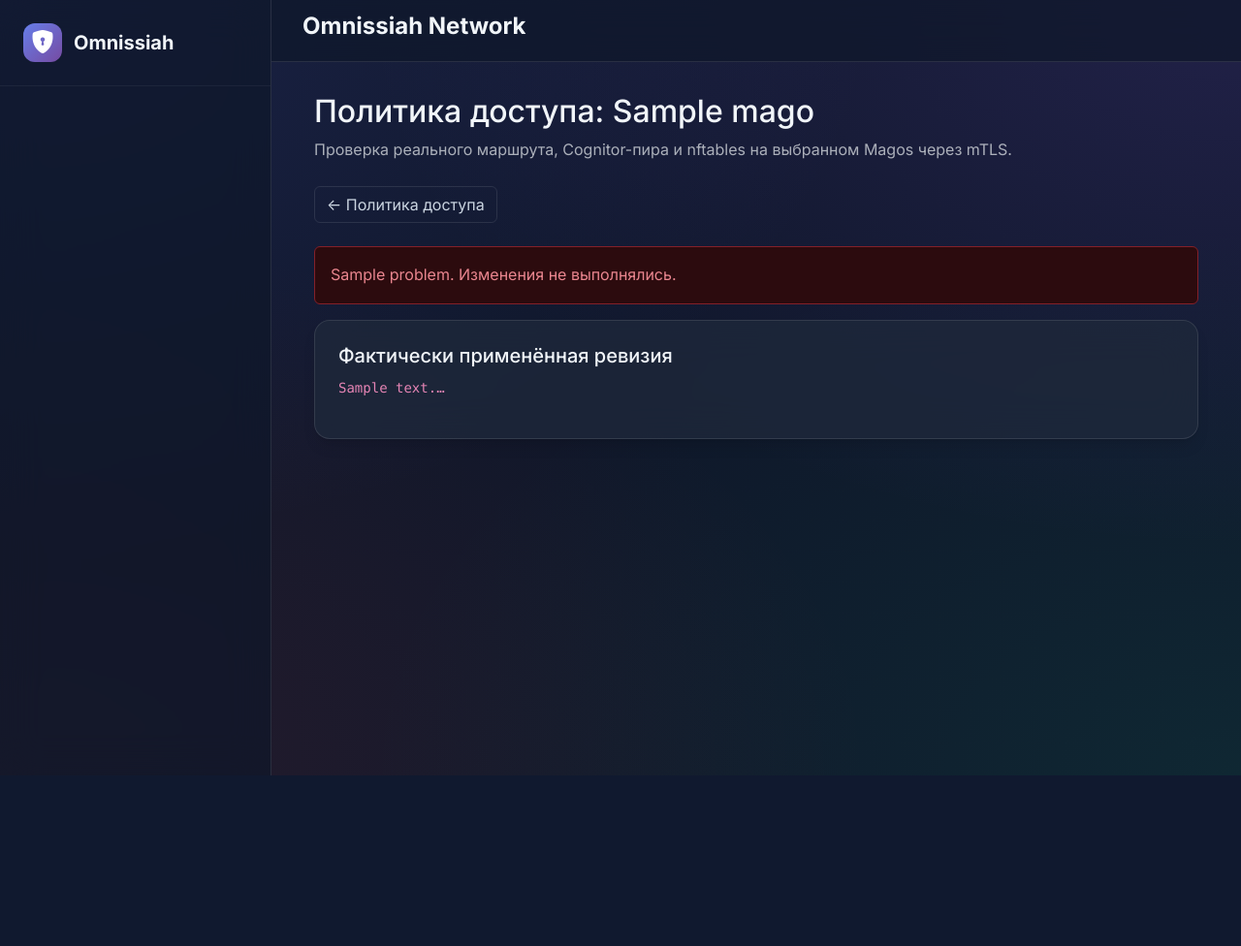
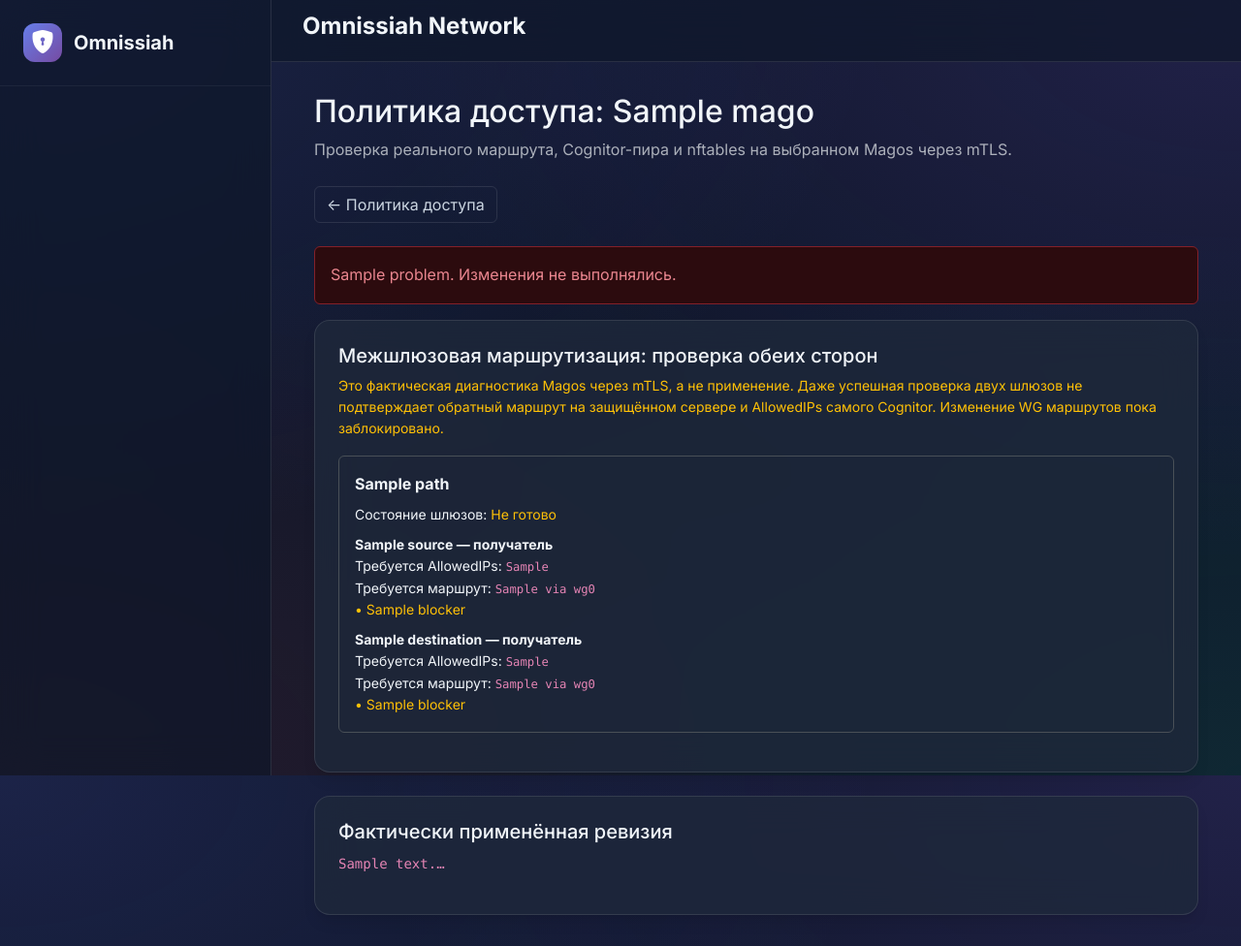
Before and after one commit to kmvkos/Omnissiah-Network, a Python web app: template templates/access_policy_apply_preview.html in a window 1280 px wide. Shown: the whole page at 97% size. Before the commit the page ends 800 px from the top, so only its background shows below. Run offline with Jinja, Linux system fonts and the light colour scheme; the template is opened without the code that fills it: most values are stand-ins (such as "Sample title", 1, 10 or a date in 2020).

Commit message:
ui(policy): show symmetric source/destination Magos AllowedIPs and route blockers

```diff
--- a/templates/access_policy_apply_preview.html
+++ b/templates/access_policy_apply_preview.html
@@ -36,6 +36,42 @@
       {% endif %}
     </div>
   {% endif %}
+  {% if cross_paths %}
+  <div class="premium-card p-4 mb-4">
+    <h5 class="mb-2">Межшлюзовая маршрутизация: проверка обеих сторон</h5>
+    <p class="text-warning small">
+      Это фактическая диагностика Magos через mTLS, а не применение.
+      Даже успешная проверка двух шлюзов не подтверждает обратный маршрут
+      на защищённом сервере и AllowedIPs самого Cognitor.
+      Изменение WG маршрутов пока заблокировано.
+    </p>
+    {% for path in cross_paths %}
+    <div class="border rounded p-3 mb-3">
+      <strong>{{ path.label }}</strong>
+      <div class="small mt-2">
+        Состояние шлюзов:
+        <span class="{{ 'text-success' if path.gateway_checks_passed else 'text-warning' }}">
+          {{ 'Обе стороны проверены (не end-to-end)' if path.gateway_checks_passed else 'Не готово' }}
+        </span>
+      </div>
+      {% if path.error %}<p class="text-danger small">{{ path.error }}</p>{% endif %}
+      {% for probe in [path.source, path.destination] %}
+        {% if probe %}
+        <div class="small mt-2">
+          <strong>{{ probe.node_name }} — {{ 'отправитель' if probe.role == 'source' else 'получатель' }}</strong>
+          <div>Требуется AllowedIPs: <code>{{ probe.required_allowed_ip }}</code></div>
+          <div>Требуется маршрут: <code>{{ probe.required_route }} via wg0</code></div>
+          {% for blocker in probe.blockers %}
+          <div class="text-warning">• {{ blocker }}</div>
+          {% endfor %}
+          {% if not probe.blockers %}<div class="text-success">Нет локальных блокирующих расхождений</div>{% endif %}
+        </div>
+        {% endif %}
+      {% endfor %}
+    </div>
+    {% endfor %}
+  </div>
+  {% endif %}
   {% if actual and actual.active_revision %}
   <div class="premium-card p-4">
     <h5>Фактически применённая ревизия</h5>
```
